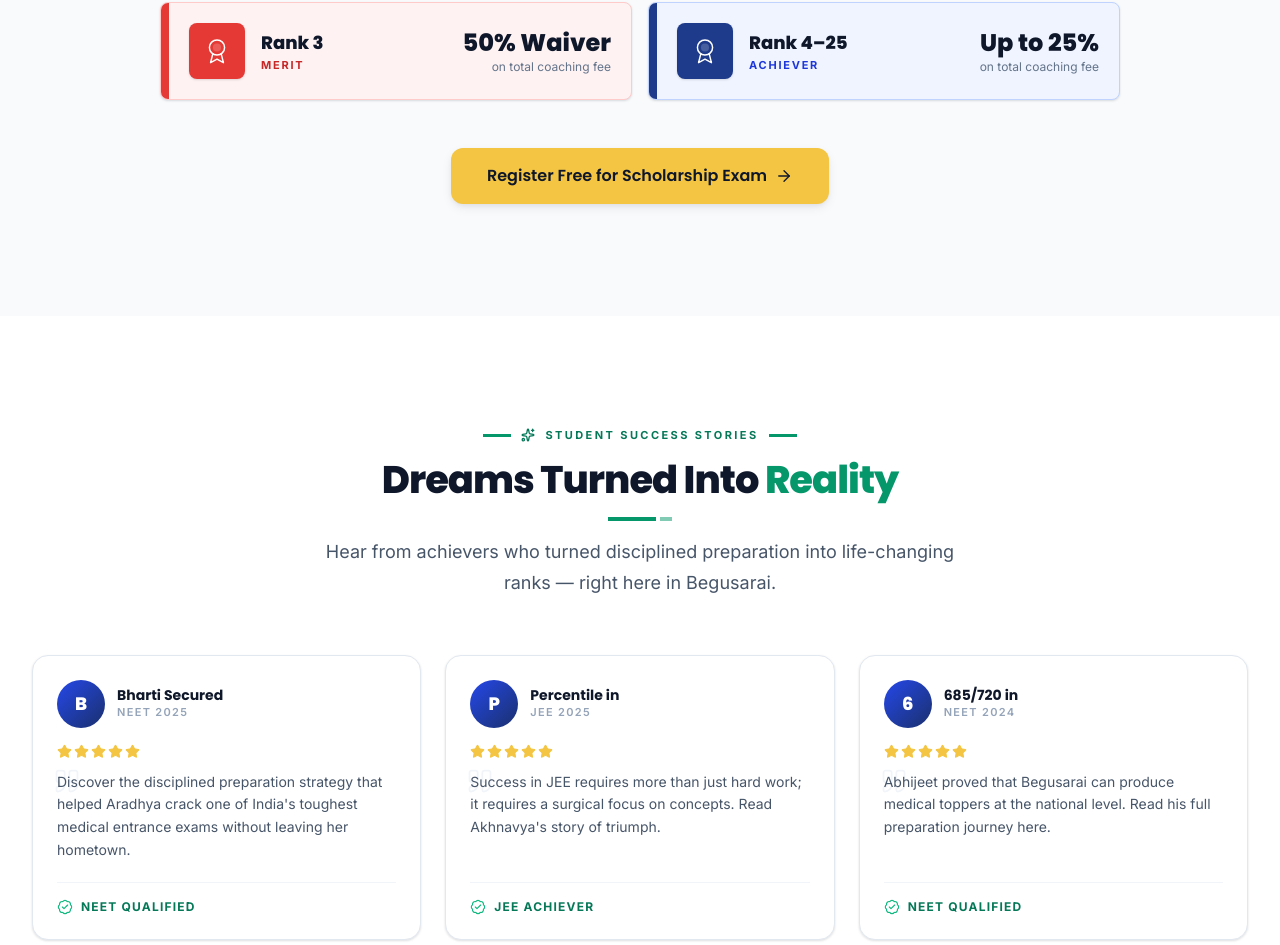
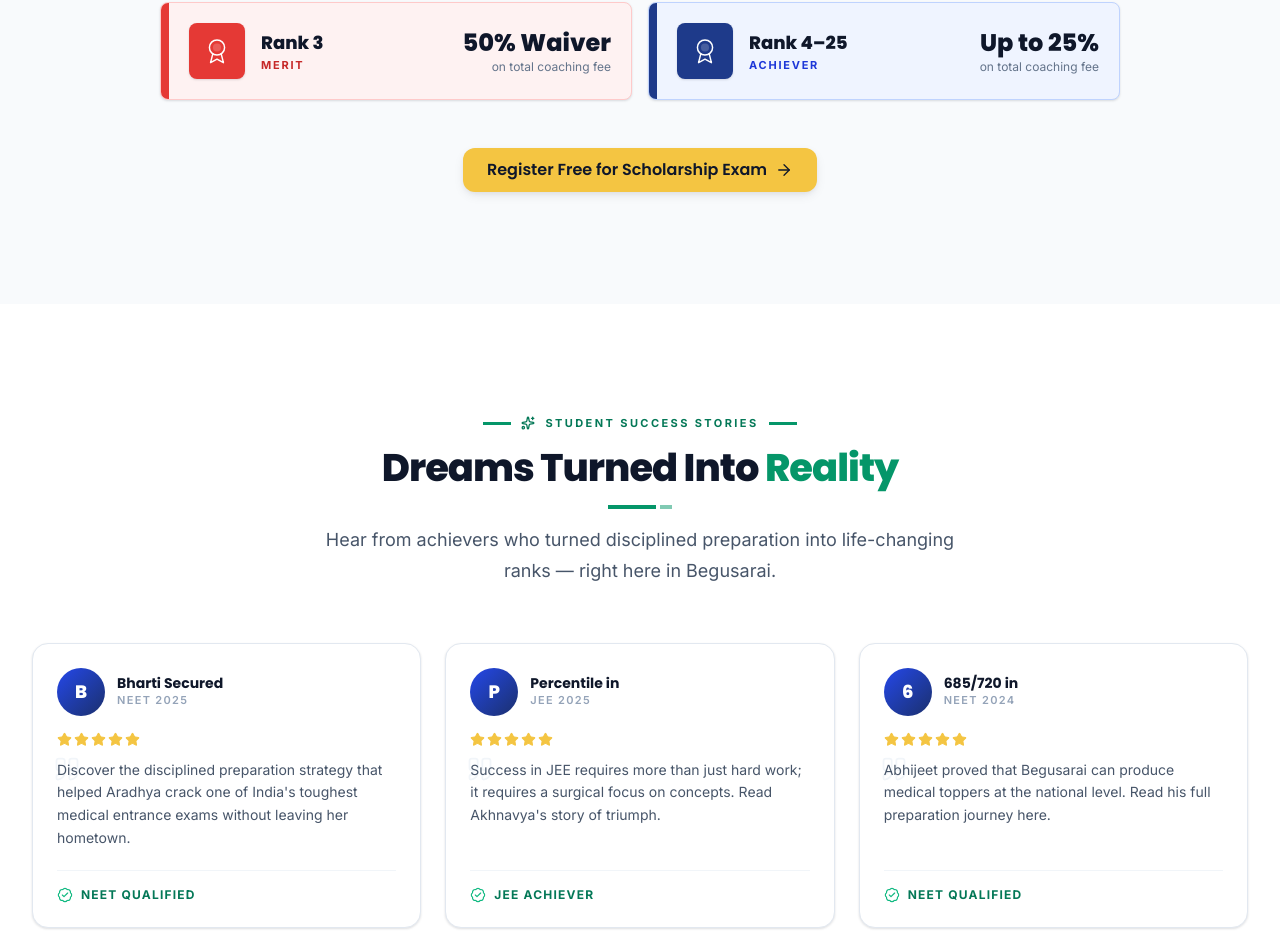
Before and after one commit to yashvantlive/lakshyamarch-public, a Next.js app: page / in a window 1280 px wide. Shown: the part 6608-7553 px from the top of the page. Built offline with nearby package versions, Linux system fonts and the light colour scheme; no server answers.

Commit message:
home page horizontal scrolling issue

```diff
--- a/src/components/public/HomeClient.tsx
+++ b/src/components/public/HomeClient.tsx
@@ -418,7 +418,7 @@ function ScholarshipSection() {
           ))}
         </Stagger>
         <Reveal className="mt-12 text-center">
-          <Button href="/scholarship" variant="gold" size="lg" withArrow magnetic>
+          <Button href="/scholarship" variant="gold" size="lg" withArrow magnetic className="max-w-[90vw] h-auto whitespace-normal py-3 px-6 leading-tight">
             Register Free for Scholarship Exam
           </Button>
         </Reveal>
```
